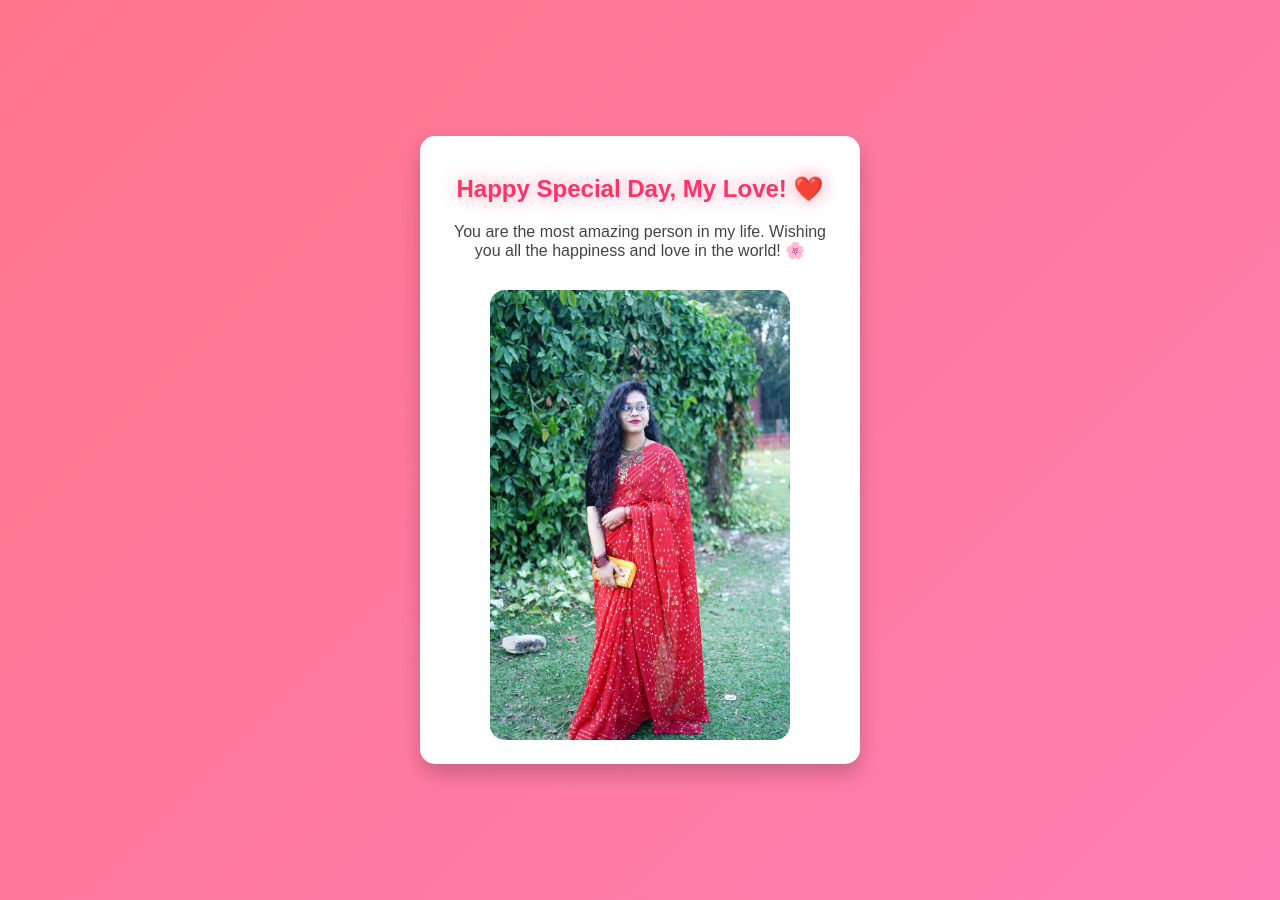
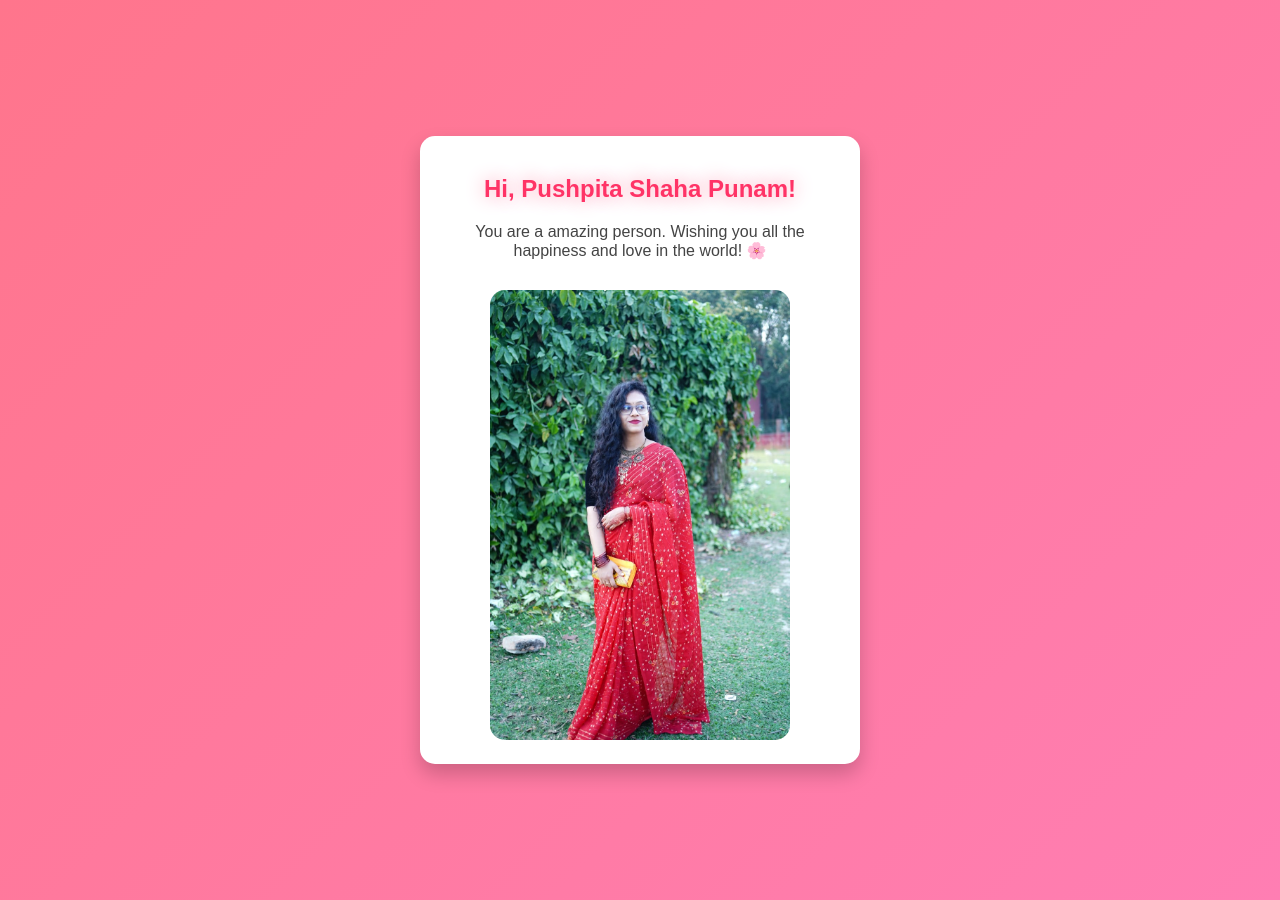
Before and after one commit to DK-Shanto/wish-luck, a plain HTML site: page wish.html in a window 1280 px wide. Drawn offline with Linux system fonts and the light colour scheme.

Commit message:
second commit

```diff
--- a/wish.html
+++ b/wish.html
@@ -69,8 +69,8 @@
 </head>
 <body>
     <div class="container">
-        <h2>Happy Special Day, My Love! ❤️</h2>
-        <p>You are the most amazing person in my life. Wishing you all the happiness and love in the world! 🌸</p>
+        <h2>Hi, Pushpita Shaha Punam!</h2>
+        <p>You are a amazing person. Wishing you all the happiness and love in the world! 🌸</p>
         <img src="punam.jpeg" alt="wish image">
     </div>
 </body>
```
